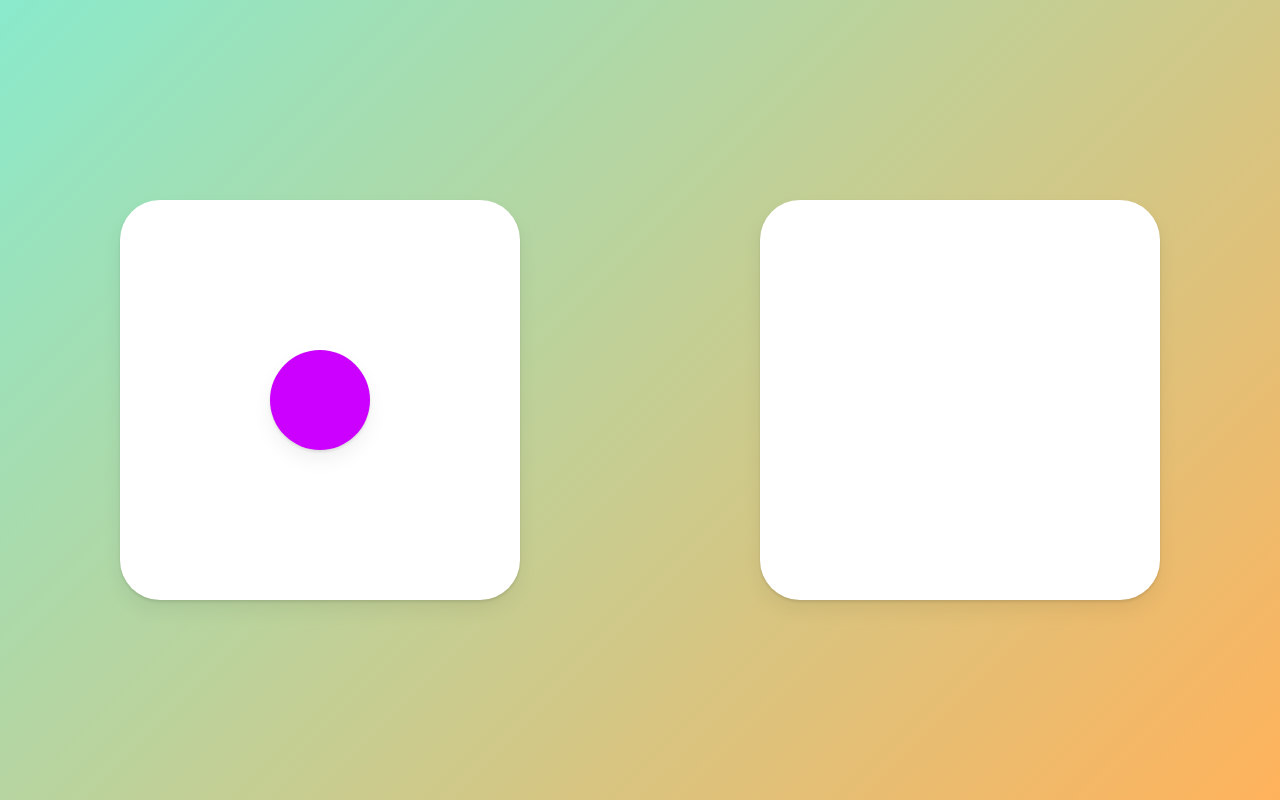
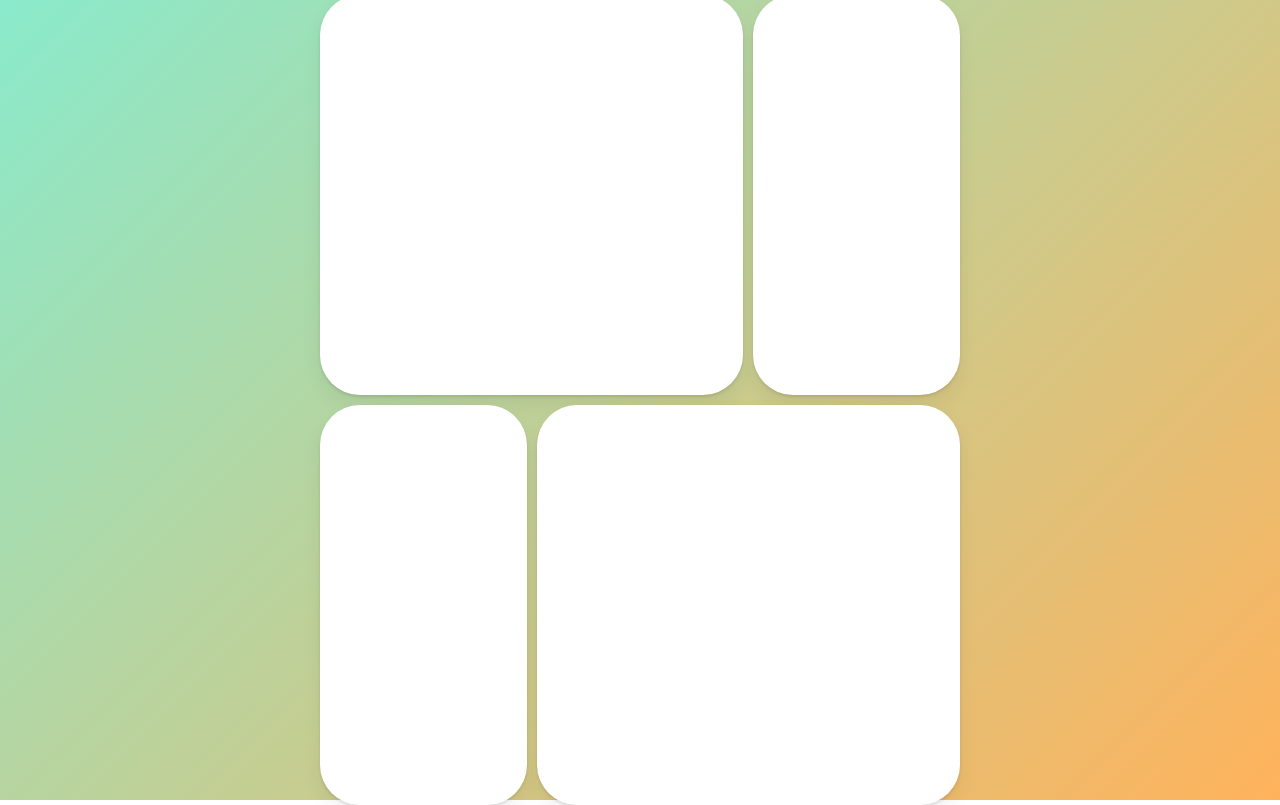
Before and after one commit to Jellyfish-yeho/nomflix, a React (Create React App) app: page / in a window 1280 px wide. Built offline with nearby package versions, Linux system fonts and the light colour scheme.

Commit message:
animatePresence + layoutId

```diff
--- a/src/App.tsx
+++ b/src/App.tsx
@@ -1,14 +1,6 @@
 import styled from "styled-components";
 import { AnimatePresence, motion } from "framer-motion";
 import { useState } from "react";
-
-/*
-  layout : 이 속성을 준 element의 layout이 바뀔 때, 자동으로 animate 된다 ㄷㄷㄷ
-  - framerMotion이 css 변화를 감지
-
-  layoutId : 같은 id를 가진 요소를 같은 component로 인식하여 animation을 준다
-
-*/
 
 const Wrapper = styled(motion.div)`
     height: 100vh;
@@ -19,8 +11,18 @@
     background: linear-gradient(135deg, rgb(137, 234, 203), rgb(255, 178, 91));
 `;
 
+const Grid = styled.div`
+    display: grid;
+    grid-template-columns: repeat(3, 1fr);
+    width: 50vw;
+    gap: 10px;
+    div:first-child,
+    div:last-child {
+        grid-column: span 2;
+    }
+`;
+
 const Box = styled(motion.div)`
-    width: 400px;
     height: 400px;
     background-color: rgba(255, 255, 255, 1);
     border-radius: 40px;
@@ -31,32 +33,40 @@
     box-shadow: 0 2px 3px rgba(0, 0, 0, 0.1), 0 10px 20px rgba(0, 0, 0, 0.06);
 `;
 
-const Circle = styled(motion.div)`
-    background-color: #cc00ff;
-    width: 100px;
-    height: 100px;
-    border-radius: 50px;
-    box-shadow: 0 2px 3px rgba(0, 0, 0, 0.1), 0 10px 20px rgba(0, 0, 0, 0.06);
+const Overlay = styled(motion.div)`
+    width: 100%;
+    height: 100%;
+    position: absolute;
+    display: flex;
+    justify-content: center;
+    align-items: center;
 `;
 
 function App() {
     const [clicked, setClicked] = useState(false);
-    const toggleClicked = () => setClicked((prev) => !prev);
+    const toggle = () => setClicked((prev) => !prev);
     return (
-        <Wrapper onClick={toggleClicked}>
-            <Box>
-                {!clicked ? (
-                    <Circle layoutId="circle" style={{ borderRadius: 50 }} />
+        <Wrapper onClick={toggle}>
+            <Grid>
+                <Box layoutId="hello" />
+                <Box />
+                <Box />
+                <Box />
+            </Grid>
+            <AnimatePresence>
+                {clicked ? (
+                    <Overlay
+                        initial={{ backgroundColor: "rgba(0,0,0,0)" }}
+                        animate={{ backgroundColor: "rgba(0,0,0,0.7)" }}
+                        exit={{ backgroundColor: "rgba(0,0,0,0)" }}
+                    >
+                        <Box
+                            layoutId="hello"
+                            style={{ width: 400, height: 200 }}
+                        />
+                    </Overlay>
                 ) : null}
-            </Box>
-            <Box>
-                {clicked ? (
-                    <Circle
-                        layoutId="circle"
-                        style={{ borderRadius: 0, scale: 2 }}
-                    />
-                ) : null}
-            </Box>
+            </AnimatePresence>
         </Wrapper>
     );
 }
```
